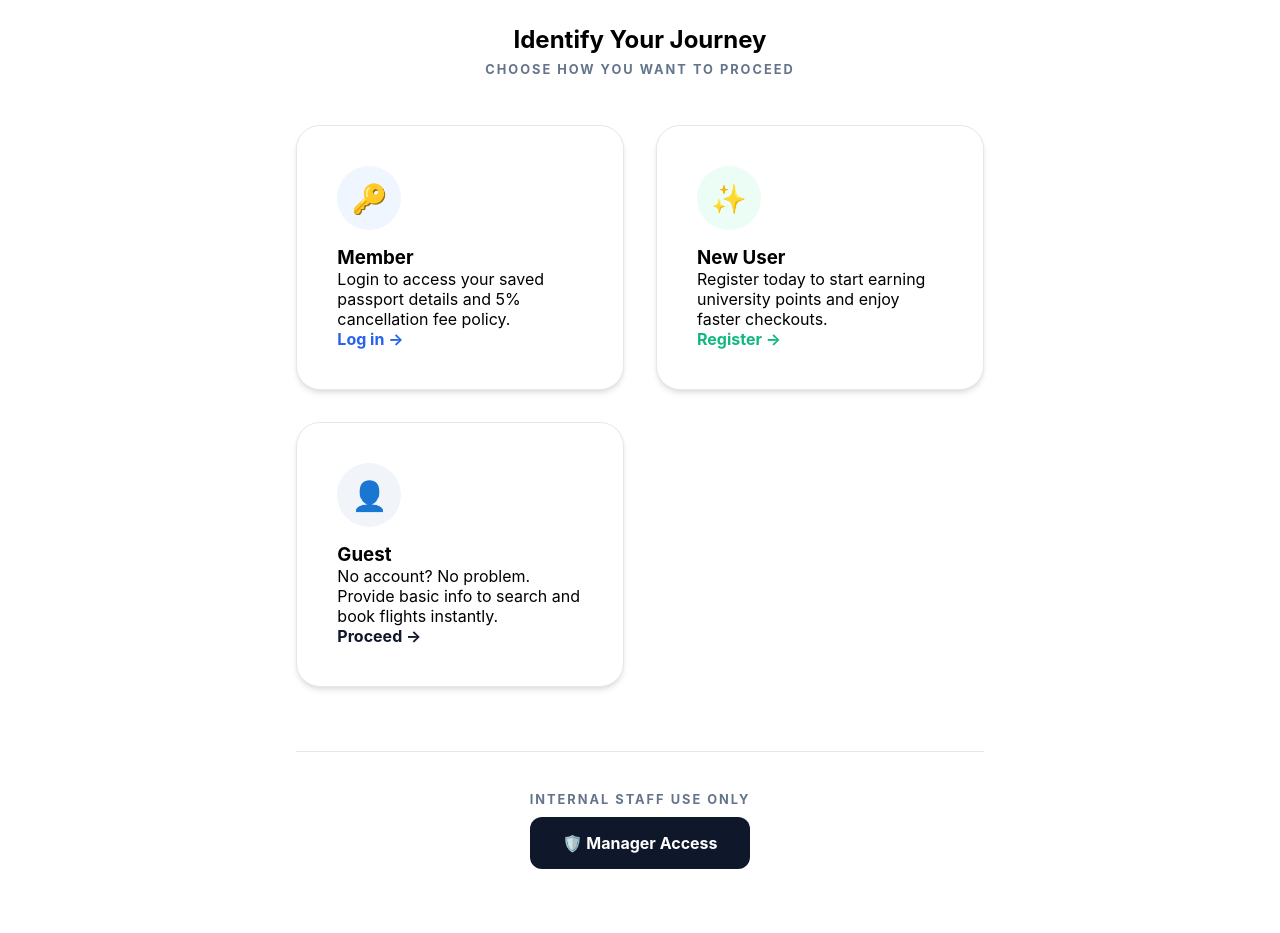
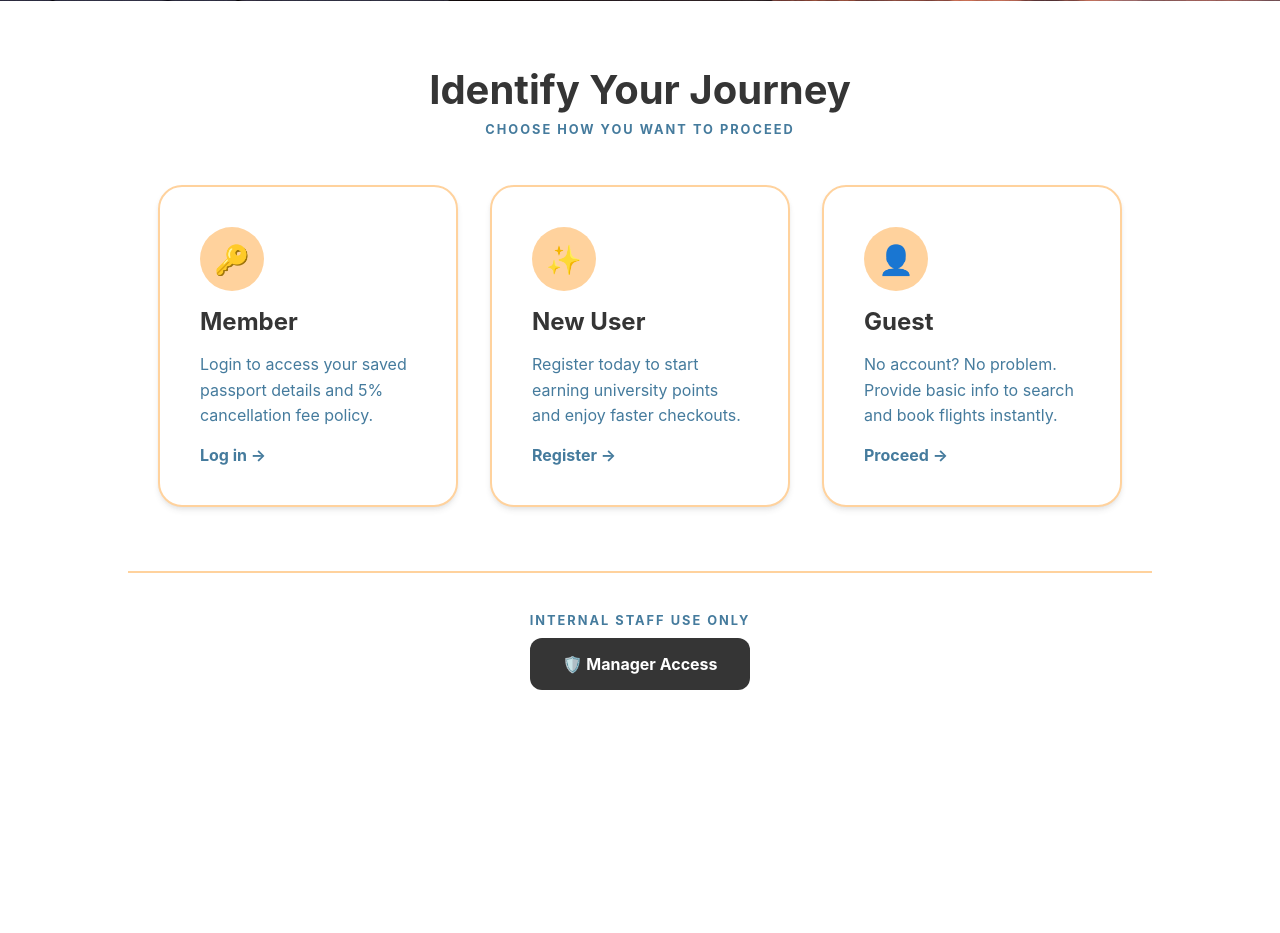
Before and after one commit to barmeirlihi/information-systems, a Flask app: page / in a window 1280 px wide. Shown: the part 599-1532 px from the top of the page. After the commit the page ends 1289 px from the top, so only its background shows below. Run offline with Flask 3, Linux system fonts and the light colour scheme.

Commit message:
עדכון עיצוב: שינוי צבעים, הוספת תמונת רקע, עדכון דף הבית

```diff
--- a/static/style.css
+++ b/static/style.css
@@ -34,9 +33,9 @@ body {
     width: 100%;
     border-radius: 1.5rem;
     padding: 2.5rem;
-    border: 1px solid #e2e8f0;
-    box-shadow: 0 4px 6px -1px rgba(0, 0, 0, 0.1), 0 2px 4px -1px rgba(0, 0, 0, 0.06);
-    transition: transform 0.2s, box-shadow 0.2s;
+    border: 2px solid #ffd29d;
+    box-shadow: 0 4px 6px -1px rgba(53, 53, 53, 0.1), 0 2px 4px -1px rgba(53, 53, 53, 0.06);
+    transition: transform 0.2s, box-shadow 0.2s, border-color 0.2s;
     height: 100%; /* חשוב לגריד */
     display: flex;
     flex-direction: column;
@@ -140,12 +145,18 @@ input:focus {
     margin-bottom: 3rem;
 }
 
+.section-title h2 {
+    color: #353535;
+    font-size: 2.5rem;
+    margin-bottom: 0.5rem;
+}
+
 .section-subtitle {
     font-size: 0.8rem;
     text-transform: uppercase;
     letter-spacing: 2px;
     font-weight: bold;
-    color: #64748b;
+    color: #457b9d;
     margin-top: 0.5rem;
 }
 
@@ -153,6 +164,21 @@ input:focus {
     display: grid;
     grid-template-columns: repeat(auto-fit, minmax(300px, 1fr));
     gap: 2rem;
+}
+
+.cards-grid-centered {
+    display: flex;
+    justify-content: center;
+    align-items: stretch;
+    flex-wrap: wrap;
+    gap: 2rem;
+    max-width: 1200px;
+    margin: 0 auto;
+}
+
+.cards-grid-centered .card-link {
+    flex: 0 1 300px;
+    max-width: 320px;
 }
 
 .card-link {
@@ -174,27 +200,34 @@ input:focus {
     transition: all 0.2s;
 }
 
-.btn-primary { background-color: #2563eb; color: white; width: 100%; }
-.btn-primary:hover { background-color: #1d4ed8; }
+.btn-primary { background-color: #457b9d; color: white; width: 100%; }
+.btn-primary:hover { background-color: #353535; }
 
 .btn-hero {
     background-color: white;
-    color: #0f172a;
+    color: #353535;
     font-size: 1.2rem;
     border-radius: 1rem;
     padding: 1rem 3rem;
+    box-shadow: 0 4px 15px rgba(53, 53, 53, 0.3);
+    transition: all 0.3s ease;
 }
-.btn-hero:hover { background-color: #f8fafc; }
+.btn-hero:hover {
+    background-color: #457b9d;
+    color: white;
+    transform: translateY(-2px);
+    box-shadow: 0 6px 20px rgba(53, 53, 53, 0.4);
+}
 
 .btn-outline {
-    background-color: rgba(255,255,255,0.1);
-    border: 1px solid rgba(255,255,255,0.3);
+    background-color: rgba(255,255,255,0.2);
+    border: 2px solid white;
     color: white;
 }
-.btn-outline:hover { background-color: white; color: #0f172a; }
+.btn-outline:hover { background-color: white; color: #353535; }
 
-.btn-dark { background-color: #0f172a; color: white; }
-.btn-dark:hover { background-color: black; }
+.btn-dark { background-color: #353535; color: white; }
+.btn-dark:hover { background-color: #457b9d; }
 
 /* --- עיצובים ייחודיים לכרטיסים (צבעים) --- */
 .icon-circle {
@@ -205,23 +238,37 @@ input:focus {
     font-size: 1.8rem;
 }
 
+.card h3 {
+    color: #353535;
+    font-size: 1.5rem;
+    margin-bottom: 1rem;
+    font-weight: 700;
+}
+
+.card p {
+    color: #457b9d;
+    line-height: 1.6;
+    margin-bottom: 1rem;
+    flex-grow: 1;
+}
+
 /* Member Colors */
-.theme-blue .icon-circle { background-color: #eff6ff; color: #2563eb; }
-.theme-blue .link-text { color: #2563eb; font-weight: bold; margin-top: auto; }
+.theme-blue .icon-circle { background-color: #ffd29d; color: #353535; }
+.theme-blue .link-text { color: #457b9d; font-weight: bold; margin-top: auto; }
 
 /* New User Colors */
-.theme-green .icon-circle { background-color: #ecfdf5; color: #10b981; }
-.theme-green .link-text { color: #10b981; font-weight: bold; margin-top: auto; }
+.theme-green .icon-circle { background-color: #ffd29d; color: #353535; }
+.theme-green .link-text { color: #457b9d; font-weight: bold; margin-top: auto; }
 
 /* Guest Colors */
-.theme-slate .icon-circle { background-color: #f1f5f9; color: #475569; }
-.theme-slate .link-text { color: #0f172a; font-weight: bold; margin-top: auto; }
+.theme-slate .icon-circle { background-color: #ffd29d; color: #353535; }
+.theme-slate .link-text { color: #457b9d; font-weight: bold; margin-top: auto; }
 
 .manager-section {
     text-align: center;
     margin-top: 4rem;
     padding-top: 2rem;
-    border-top: 1px solid #e2e8f0;
+    border-top: 2px solid #ffd29d;
 }
 
 /* --- תוספות עבור דף ההרשמה (Grid & Colors) --- */
--- a/templates/homepage.html
+++ b/templates/homepage.html
@@ -47,7 +51,7 @@
             <p class="section-subtitle">Choose how you want to proceed</p>
         </div>
 
-        <div class="cards-grid">
+        <div class="cards-grid cards-grid-centered">
 
             <a href="/login" class="card-link">
                 <div class="card card-hover theme-blue">
```
Also changed, not shown: other parts of static/style.css (+25 -18 lines), other parts of templates/homepage.html (+15 -11 lines), static/images/13DA658A-E61D-4885-BEB7-A6FDA5EB74EB.PNG (added).
